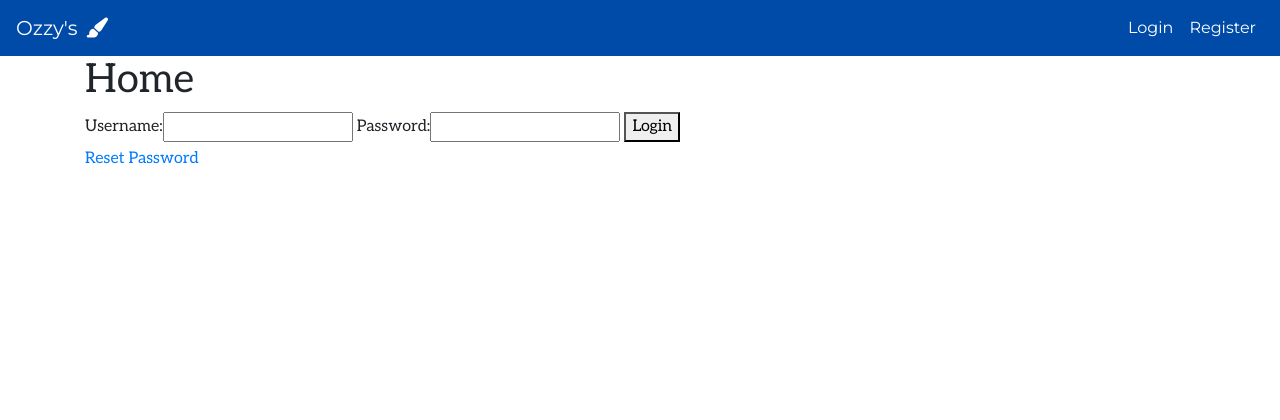
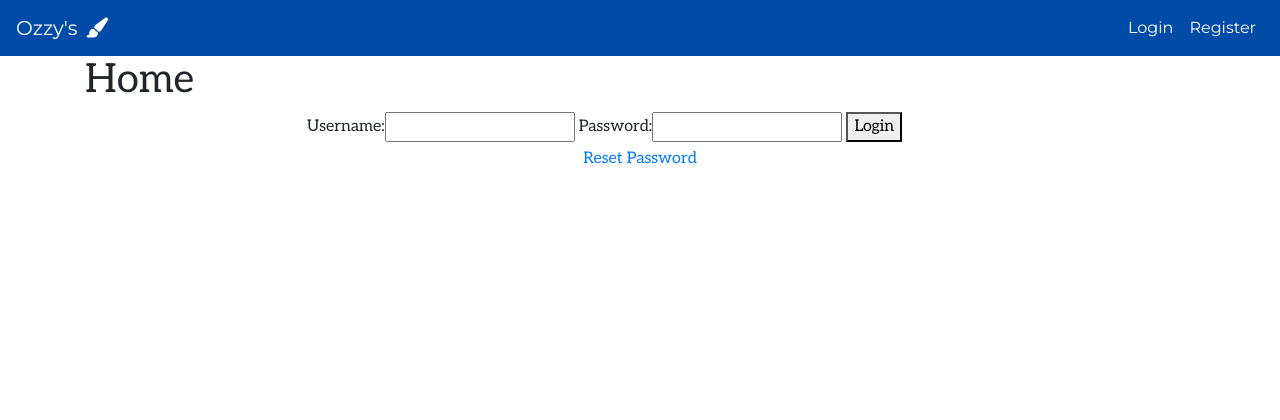
Before and after one commit to seakonn/milestone-four, a Django app: page /accounts/login/ in a window 1280 px wide. Shown: the top 420 px of the page. Run offline with Django 3.2, Linux system fonts and the light colour scheme; some libraries are stand-ins or nearby versions.

Commit message:
Made login form responsive

```diff
--- a/accounts/templates/login.html
+++ b/accounts/templates/login.html
@@ -17,10 +17,17 @@ Home
 
 {% block content %}
 
-<form method="POST">
-    {% csrf_token %} {{ login_form | as_bootstrap }}
-    <button type="submit">Login</button>
-</form>
-<p><a href="{% url 'password_reset' %}">Reset Password</a></p>
+<div class="d-flex justify-content-center">
+    <form method="POST" class="login-form">
+
+        {% csrf_token %} {{ login_form | as_bootstrap }}
+        <button type="submit">Login</button>
+
+    </form>
+</div>
+
+    <p class="text-center"><a href="{% url 'password_reset' %}">Reset Password</a></p>
+
+
 
 {% endblock %}
--- a/static/css/style.css
+++ b/static/css/style.css
@@ -38,6 +38,10 @@ body {
     font-family: 'Aleo', serif;
 }
 
+.login-form {
+
+}
+
 .footer {
 
     /*
@@ -50,3 +54,20 @@ body {
     bottom: 0;
     width: 100%;
 }
+
+
+@media (max-width: 575px) {
+
+    .login-form {
+        min-width: 90%;
+
+    }
+}
+
+@media (min-width: 576px) {
+
+    .login-form {
+        max-width: 60%;
+        min-width: 60%;
+    }
+}
```
